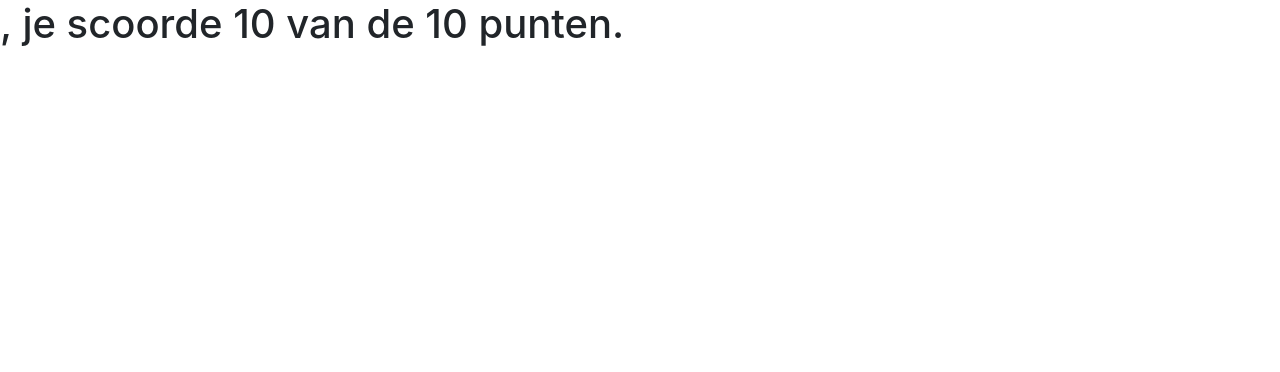
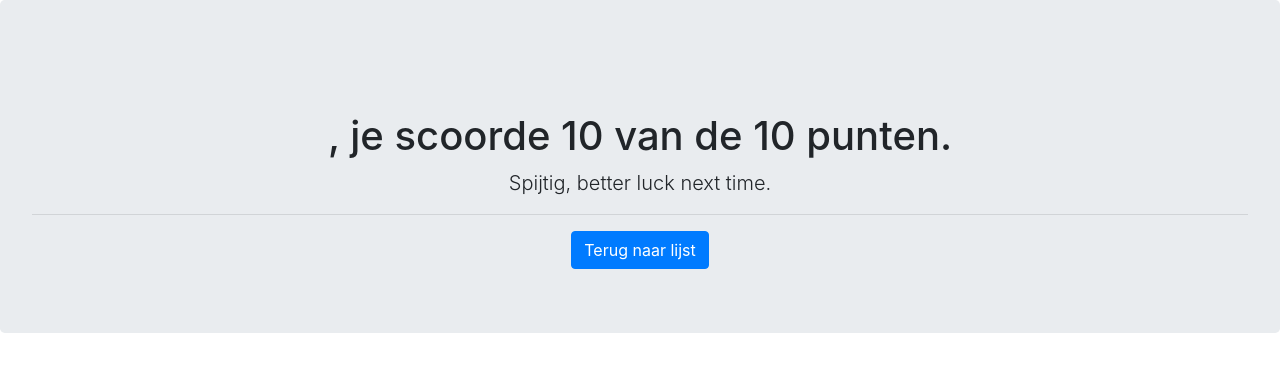
Before and after one commit to Segens/opdrachtKatz, a Django app: template opdracht/templates/resultaat.html in a window 1280 px wide. Shown: the top 372 px of the page. Run offline with Django 3.2, Linux system fonts and the light colour scheme; the template is opened without the code that fills it: most values are stand-ins (such as "Sample title", 1, 10 or a date in 2020); some libraries are stand-ins or nearby versions.

Commit message:
Front end iets mooier gemaakt :)

```diff
--- a/opdracht/enquete/views.py
+++ b/opdracht/enquete/views.py
@@ -77,9 +77,9 @@
         if vraag.vraag_type == 'open':
             user_value = q.get(str(match))
 
-            if user_value == juist_antwoord.antwoord_tekst:
+            if user_value.lower() == juist_antwoord.antwoord_tekst.lower():
                 score += juist_antwoord.antwoord_score
         else:
             score += juist_antwoord.antwoord_score
 
-    return render(request, 'resultaat.html', {'user_score': score, 'max_score': max_score})
+    return render(request, 'resultaat.html', {'user_score': score, 'max_score': max_score, 'max_score_helft': max_score / 2})
--- a/opdracht/templates/resultaat.html
+++ b/opdracht/templates/resultaat.html
@@ -4,7 +4,19 @@
 {% endblock title %}
 
 {% block content %}
-    <h1>{{ user.username }}, je scoorde {{ user_score }} van de {{ max_score }} punten.</h1>
+    <div class="jumbotron text-center">
+        <h1 class="mt-5">{{ user.username }}, je scoorde {{ user_score }} van de {{ max_score }} punten.</h1>
+
+        {% if user_score >= max_score_helft %}
+            <p class="lead">Goed gedaan!</p>
+        {% else %}
+            <p class="lead">Spijtig, better luck next time.</p>
+        {% endif %}
+
+        <hr>
+
+        <a href="{% url 'enquete:quizlist' %}"><input type="button" value="Terug naar lijst" class="btn btn-primary"></a>
+    </div>
 
 
 {% endblock content %}
```
